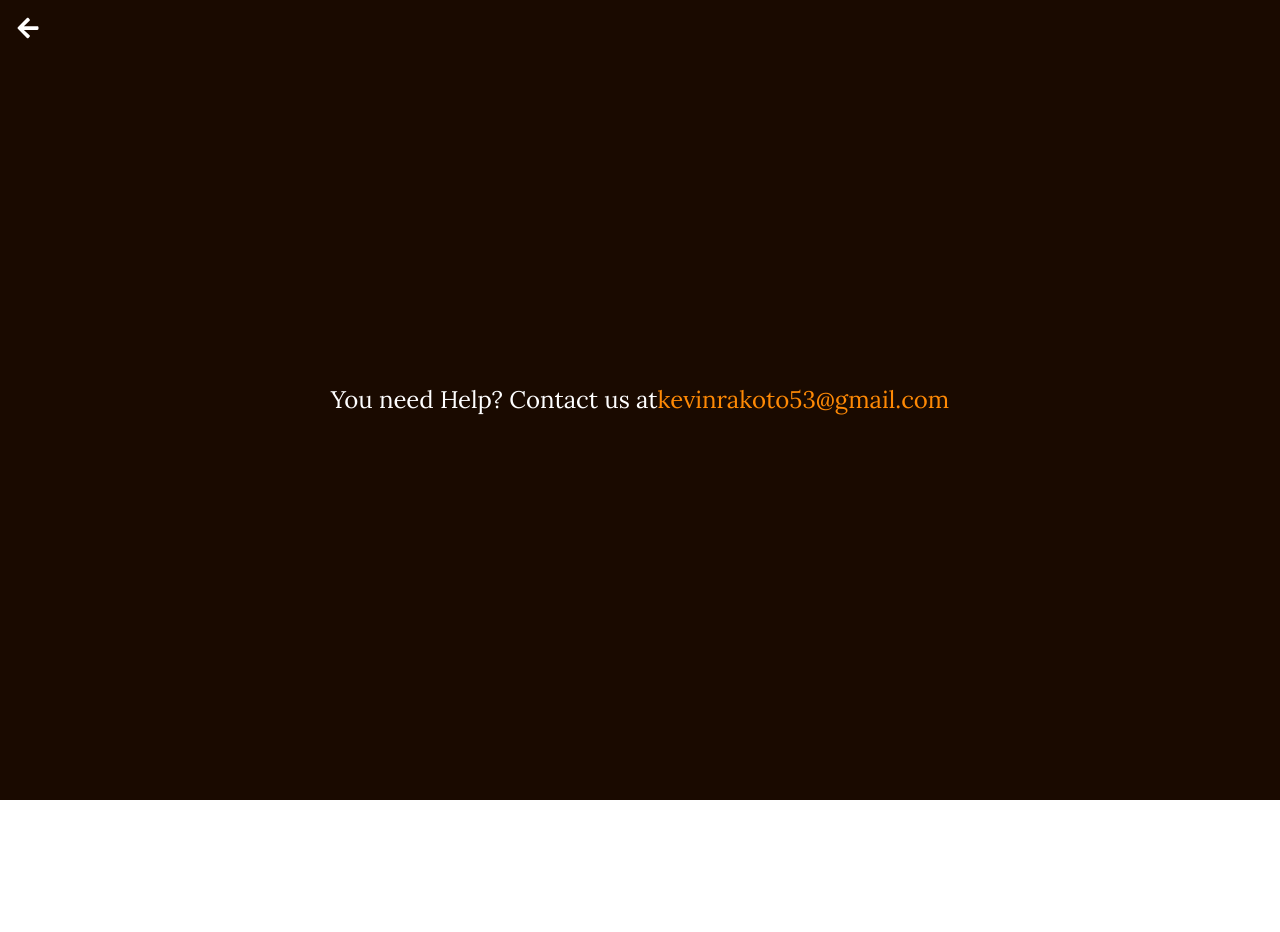
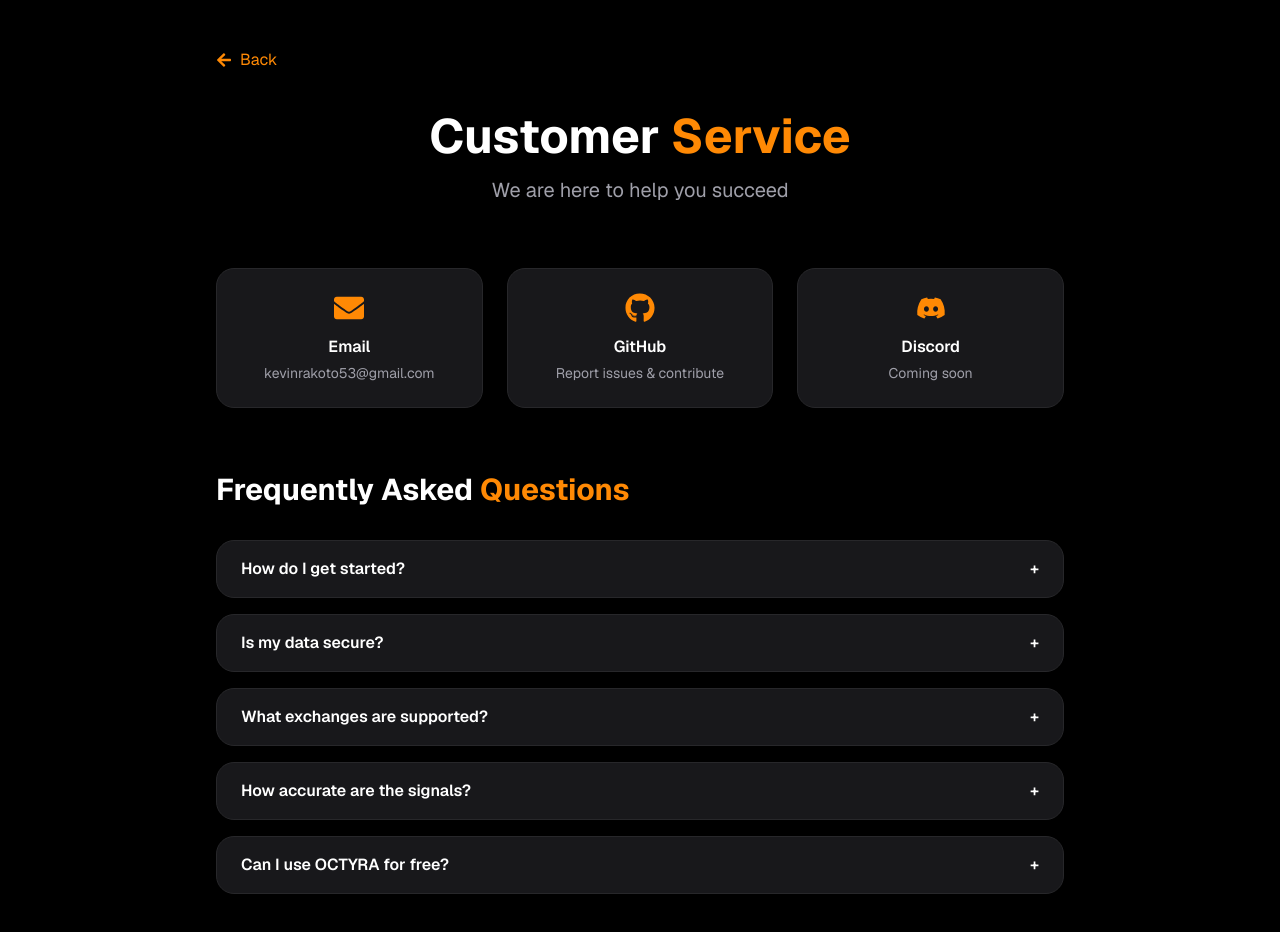
Before and after one commit to kevinrakoto53-code/Octyra-trade_frontend, a Next.js app: page /help in a window 1280 px wide. Shown: the top 932 px of the page. Before the commit the page ends 800 px from the top, so only its background shows below. Built offline with nearby package versions, Linux system fonts and the light colour scheme.

Commit message:
feat: pages octyra-ai learn-trade help

```diff
--- a/app/dash/page.tsx
+++ /dev/null
@@ -1,32 +0,0 @@
-"use client"
-import { useEffect, useState } from "react"
-import { createPriceSocket } from "@/lib/socket"
-
-interface Price {
-  asset: string
-  price: number
-  change_24h: number
-  currency: string
-}
-
-export default function Price() {
-  const [prices, setPrices] = useState<Price[]>([])
-
-  useEffect(() => {
-    const ws = createPriceSocket((newPrices) => {
-      setPrices(newPrices)
-    })
-
-    return () => ws.close() // ferme quand on quitte la page
-  }, [])
-
-  if (!prices.length) return <p>Connexion...</p>
-
-  return (
-    <div>
-      {prices.map((p) => (
-        <p key={p.asset}>{p.asset} — ${p.price}</p>
-      ))}
-    </div>
-  )
-}
--- a/app/dashboard/signals/page.tsx
+++ /dev/null
@@ -1,9 +0,0 @@
-'use client'
-
-export default function page() {
-  return (
-    <div>
-      ceci est le signal
-    </div>
-  )
-}
--- a/app/help/page.tsx
+++ b/app/help/page.tsx
@@ -1,17 +1,69 @@
 "use client"
-import Link from "next/link";
-import { FaArrowLeft } from "react-icons/fa";
+import Link from "next/link"
+import { FaArrowLeft, FaEnvelope, FaDiscord, FaGithub } from "react-icons/fa"
+import { useState } from "react"
 
-export default function page() {
+const faqs = [
+  { q: "How do I get started?", a: "Create a free account, connect your exchange API, and let ARIA guide you." },
+  { q: "Is my data secure?", a: "Yes. All data is encrypted. We never store your exchange private keys." },
+  { q: "What exchanges are supported?", a: "Binance, Coinbase, Kraken and more via CCXT integration." },
+  { q: "How accurate are the signals?", a: "Our ML models achieve 70-80% accuracy on backtests. Always use risk management." },
+  { q: "Can I use OCTYRA for free?", a: "Yes! The free plan includes basic signals and ARIA chat." },
+]
+
+export default function Help() {
+  const [open, setOpen] = useState<number | null>(null)
+
   return (
-    <div className="flex w-screen h-screen items-center justify-center  bg-orange-500/10 text-white font-lora text-2xl">
-      You need Help? Contact us at <a href="mailto:kevinrakoto53@gmail.com" className="text-orange-400 hover:underline">
-        kevinrakoto53@gmail.com
-      </a>
+    <div className="min-h-screen bg-black text-white">
+      <div className="max-w-4xl mx-auto px-6 py-12">
+        <Link href="/" className="flex items-center gap-2 text-orange-400 mb-10 hover:text-orange-300">
+          <FaArrowLeft /> Back
+        </Link>
 
-      <Link className="absolute top-4 left-4 text-white text-2xl hover:text-orange-500" href="/">
-            <FaArrowLeft />
-          </Link>
+        <div className="text-center mb-16">
+          <h1 className="text-5xl font-bold mb-4">Customer <span className="text-orange-400">Service</span></h1>
+          <p className="text-xl text-zinc-400">We are here to help you succeed</p>
+        </div>
+
+        {/* Contact */}
+        <div className="grid grid-cols-1 md:grid-cols-3 gap-6 mb-16">
+          <a href="mailto:kevinrakoto53@gmail.com" className="bg-zinc-900 rounded-2xl p-6 border border-zinc-800 hover:border-orange-500 transition text-center">
+            <FaEnvelope className="text-orange-400 text-3xl mx-auto mb-3" />
+            <h3 className="font-semibold mb-1">Email</h3>
+            <p className="text-zinc-400 text-sm">kevinrakoto53@gmail.com</p>
+          </a>
+          <a href="https://github.com/kevinrakoto53-code" target="_blank" className="bg-zinc-900 rounded-2xl p-6 border border-zinc-800 hover:border-orange-500 transition text-center">
+            <FaGithub className="text-orange-400 text-3xl mx-auto mb-3" />
+            <h3 className="font-semibold mb-1">GitHub</h3>
+            <p className="text-zinc-400 text-sm">Report issues & contribute</p>
+          </a>
+          <div className="bg-zinc-900 rounded-2xl p-6 border border-zinc-800 text-center">
+            <FaDiscord className="text-orange-400 text-3xl mx-auto mb-3" />
+            <h3 className="font-semibold mb-1">Discord</h3>
+            <p className="text-zinc-400 text-sm">Coming soon</p>
+          </div>
+        </div>
+
+        {/* FAQ */}
+        <p className="text-3xl font-bold mb-8">Frequently Asked <span className="text-orange-400">Questions</span></p>
+        <div className="flex flex-col gap-4">
+          {faqs.map((faq, i) => (
+            <div key={i} className="bg-zinc-900 rounded-2xl border border-zinc-800 overflow-hidden">
+              <button
+                onClick={() => setOpen(open === i ? null : i)}
+                className="w-full text-left px-6 py-4 font-semibold flex justify-between items-center hover:text-orange-400 transition"
+              >
+                {faq.q}
+                <span>{open === i ? "−" : "+"}</span>
+              </button>
+              {open === i && (
+                <div className="px-6 pb-4 text-zinc-400">{faq.a}</div>
+              )}
+            </div>
+          ))}
+        </div>
+      </div>
     </div>
   )
 }
--- a/app/learn-trade/page.tsx
+++ b/app/learn-trade/page.tsx
@@ -1,15 +1,78 @@
 "use client"
-import Link from "next/link";
-import { FaArrowLeft } from "react-icons/fa";
+import Link from "next/link"
+import { FaArrowLeft } from "react-icons/fa"
 
-export default function page() {
+const lessons = [
+  {
+    title: "What is RSI?",
+    color: "bg-orange-500",
+    desc: "The Relative Strength Index measures momentum. Above 70 = overbought, below 30 = oversold.",
+    tip: "💡 Use RSI to spot reversals before they happen."
+  },
+  {
+    title: "MACD Explained",
+    color: "bg-purple-600",
+    desc: "MACD shows the relationship between two moving averages. A crossover = potential trend change.",
+    tip: "💡 Combine MACD with volume for stronger signals."
+  },
+  {
+    title: "Bollinger Bands",
+    color: "bg-blue-600",
+    desc: "Bands that expand and contract with volatility. Price touching the band = potential reversal.",
+    tip: "💡 Squeeze = big move coming. Watch carefully."
+  },
+  {
+    title: "Risk Management",
+    color: "bg-green-600",
+    desc: "Never risk more than 2% per trade. Use stop-loss orders to protect your capital always.",
+    tip: "💡 The goal is to stay in the game, not win every trade."
+  },
+  {
+    title: "Support & Resistance",
+    color: "bg-red-600",
+    desc: "Key price levels where buying or selling pressure is strong. Break = continuation signal.",
+    tip: "💡 These levels work because everyone watches them."
+  },
+  {
+    title: "Candlestick Patterns",
+    color: "bg-yellow-600",
+    desc: "Doji, Hammer, Engulfing — each candle tells a story about buyer vs seller battles.",
+    tip: "💡 Master 5 patterns and you'll have an edge."
+  },
+]
+
+export default function LearnTrade() {
   return (
-    <div className="bg-orange-700 flex flex-col items-center justify-center h-screen">
+    <div className="min-h-screen bg-black text-white">
+      <div className="max-w-5xl mx-auto px-6 py-12">
+        <Link href="/" className="flex items-center gap-2 text-orange-400 mb-10 hover:text-orange-300">
+          <FaArrowLeft /> Back
+        </Link>
 
-        <Link className="absolute top-4 left-4 text-white text-2xl hover:text-orange-500" href="/">
-            <FaArrowLeft />
+        <div className="text-center mb-16">
+          <h1 className="text-5xl font-bold mb-4">Learn <span className="text-orange-400">Trading</span></h1>
+          <p className="text-xl text-zinc-400">Master the fundamentals — from beginner to pro</p>
+        </div>
+
+        <div className="grid grid-cols-1 md:grid-cols-2 lg:grid-cols-3 gap-6 mb-16">
+          {lessons.map((lesson, i) => (
+            <div key={i} className="bg-zinc-900 rounded-2xl p-6 border border-zinc-800 hover:border-orange-500 transition">
+              <div className={`${lesson.color} text-white text-sm font-bold px-3 py-1 rounded-full inline-block mb-4`}>
+                Lesson {i + 1}
+              </div>
+              <h3 className="text-xl font-semibold mb-2">{lesson.title}</h3>
+              <p className="text-zinc-400 text-sm mb-4">{lesson.desc}</p>
+              <p className="text-orange-400 text-sm">{lesson.tip}</p>
+            </div>
+          ))}
+        </div>
+
+        <div className="text-center">
+          <Link href="/register" className="bg-orange-500 hover:bg-orange-400 text-white font-bold py-4 px-10 rounded-full text-lg transition">
+            Start Trading with OCTYRA →
           </Link>
-        <h1 className="text-4xl font-bold text-white">Learn Trading? We have that you need</h1>
+        </div>
+      </div>
     </div>
   )
 }
--- a/app/octyra-ai/page.tsx
+++ b/app/octyra-ai/page.tsx
@@ -1,18 +1,49 @@
 "use client"
-import Link from "next/link";
-import { FaArrowLeft } from "react-icons/fa";
+import Link from "next/link"
+import { FaArrowLeft, FaBrain, FaChartLine, FaRobot, FaShieldAlt } from "react-icons/fa"
 
+export default function OctyraAI() {
+  return (
+    <div className="min-h-screen bg-black text-white">
+      <div className="max-w-5xl mx-auto px-6 py-12">
+        <Link href="/" className="flex items-center gap-2 text-orange-400 mb-10 hover:text-orange-300">
+          <FaArrowLeft /> Back
+        </Link>
 
+        <div className="text-center mb-16">
+          <h1 className="text-5xl font-bold mb-4">Meet <span className="text-orange-400">ARIA</span></h1>
+          <p className="text-xl text-zinc-400">Your AI-powered trading assistant — available 24/7</p>
+        </div>
 
-export default function page() {
-  return (
-    <div className="bg-purple-900 flex flex-col items-center justify-center h-screen">
+        <div className="grid grid-cols-1 md:grid-cols-2 gap-8 mb-16">
+          <div className="bg-zinc-900 rounded-2xl p-6 border border-zinc-800">
+            <FaBrain className="text-orange-400 text-3xl mb-4" />
+            <h3 className="text-xl font-semibold mb-2">Market Analysis</h3>
+            <p className="text-zinc-400">ARIA analyzes RSI, MACD, Bollinger Bands and gives you real-time trading signals.</p>
+          </div>
+          <div className="bg-zinc-900 rounded-2xl p-6 border border-zinc-800">
+            <FaChartLine className="text-orange-400 text-3xl mb-4" />
+            <h3 className="text-xl font-semibold mb-2">Price Predictions</h3>
+            <p className="text-zinc-400">Powered by XGBoost and Random Forest ML models trained on years of market data.</p>
+          </div>
+          <div className="bg-zinc-900 rounded-2xl p-6 border border-zinc-800">
+            <FaRobot className="text-orange-400 text-3xl mb-4" />
+            <h3 className="text-xl font-semibold mb-2">Trading Bots</h3>
+            <p className="text-zinc-400">Automate your trading strategy with intelligent bots that react in milliseconds.</p>
+          </div>
+          <div className="bg-zinc-900 rounded-2xl p-6 border border-zinc-800">
+            <FaShieldAlt className="text-orange-400 text-3xl mb-4" />
+            <h3 className="text-xl font-semibold mb-2">Risk Management</h3>
+            <p className="text-zinc-400">ARIA monitors your portfolio and alerts you before losses exceed your threshold.</p>
+          </div>
+        </div>
 
-        <Link className="absolute top-4 left-4 text-white text-2xl hover:text-orange-500" href="/">
-            <FaArrowLeft />
+        <div className="text-center">
+          <Link href="/login" className="bg-orange-500 hover:bg-orange-400 text-white font-bold py-4 px-10 rounded-full text-lg transition">
+            Try ARIA Now →
           </Link>
-
-        <h1 className="text-4xl font-bold text-white">Octyra AI? We have that you need</h1>
+        </div>
+      </div>
     </div>
   )
 }
```
